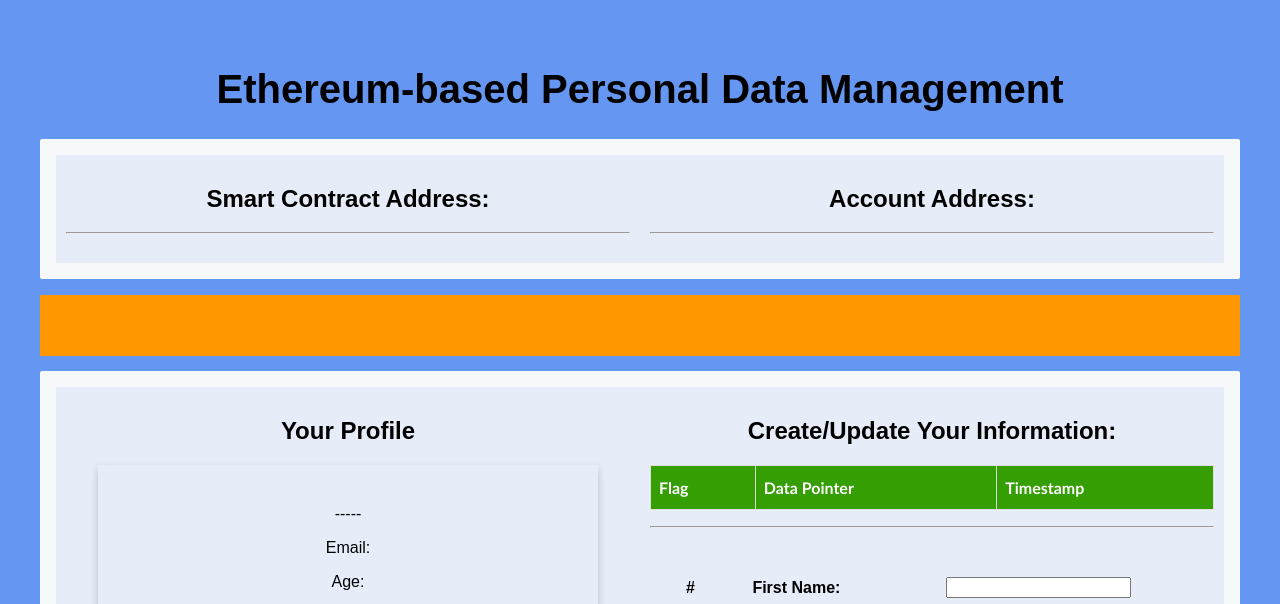
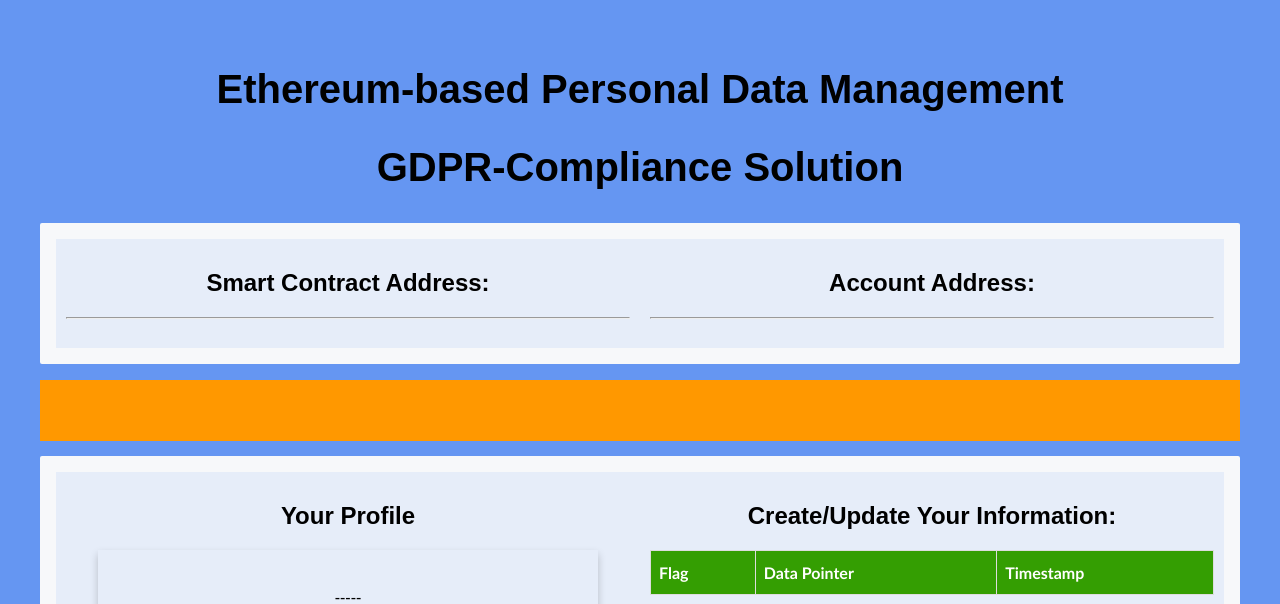
Before and after one commit to nguyentb/Ethereum_PersonalDataManagement, a website: page index.html in a window 1280 px wide. Shown: the top 604 px of the page. Drawn offline with Linux system fonts and the light colour scheme.

Commit message:
code refinement

```diff
--- a/index.html
+++ b/index.html
@@ -27,6 +27,7 @@
     <div class="container">
 		<div>
 			<h1 align="center" style="font-size:40px;">Ethereum-based Personal Data Management</h1>
+			<h2 align="center" style="font-size:40px;">GDPR-Compliance Solution</h1>
 		</div>
 
 		<div class="box">
```
